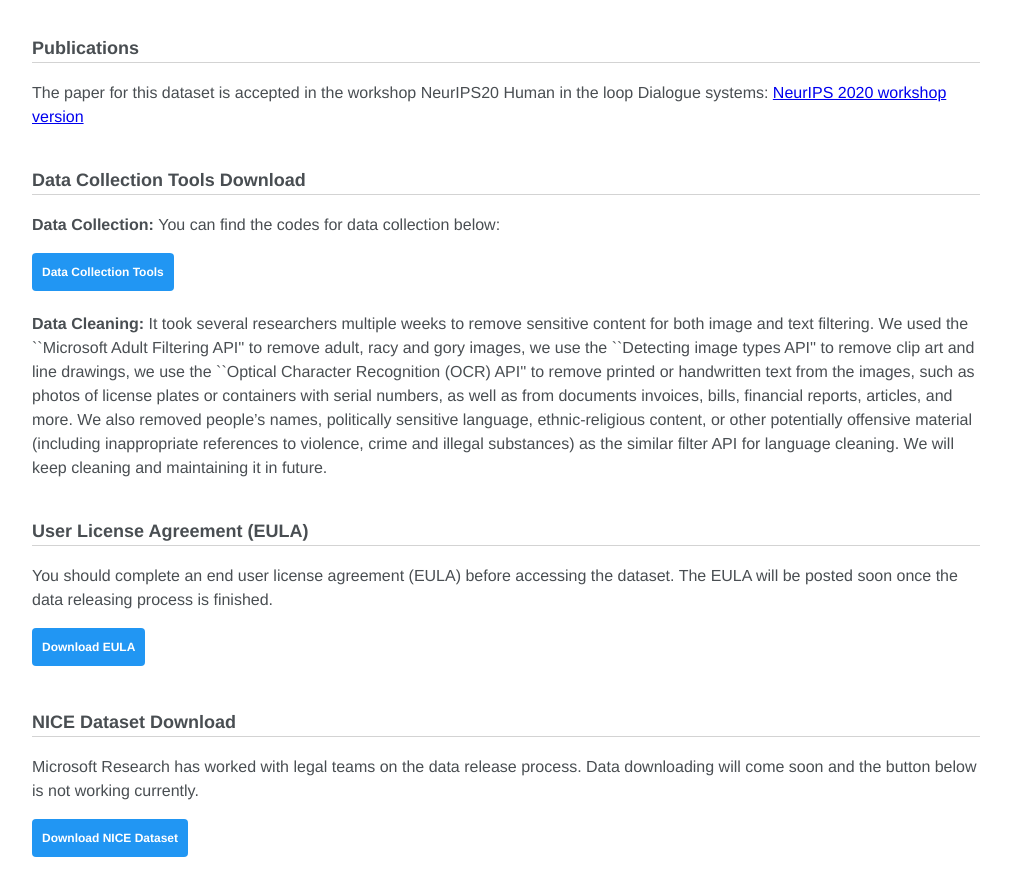
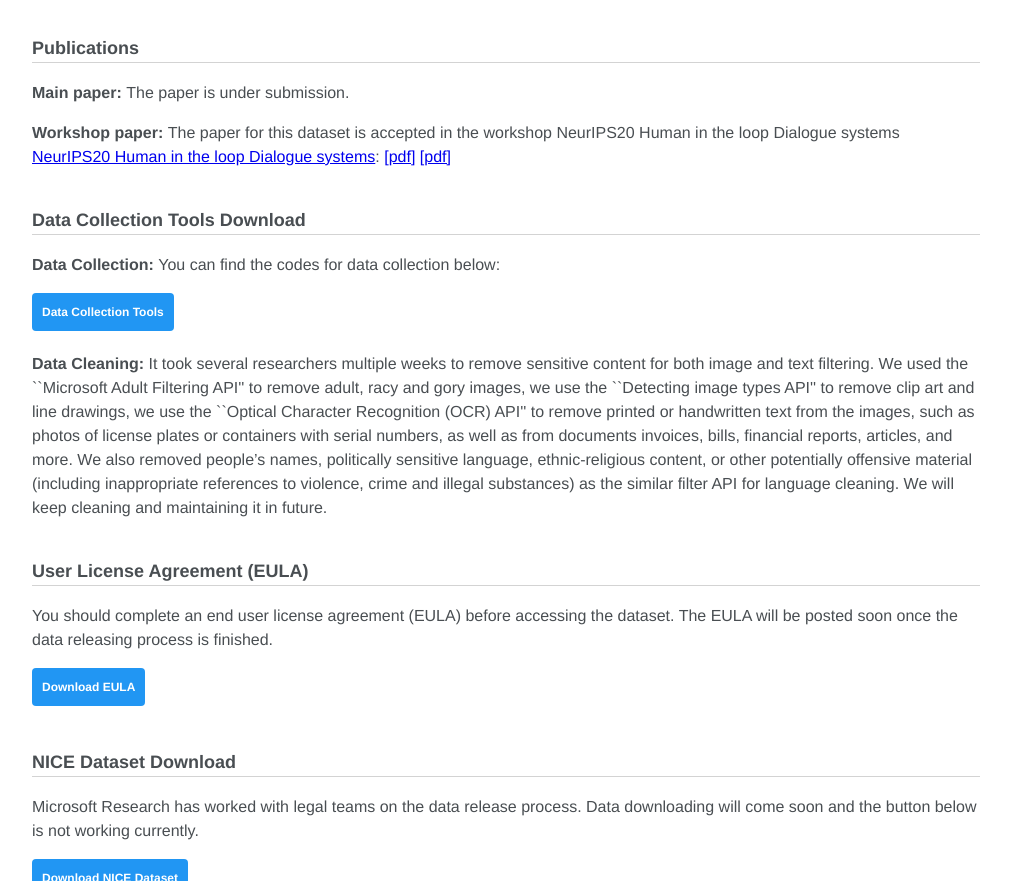
Before and after one commit to nicedataset/NICEdataset.github.io, a plain HTML site: page index.html in a window 1280 px wide. Shown: the part 2541-3422 px from the top of the page, without its empty margins (151-1162 px from the left). Drawn offline with Linux system fonts and the light colour scheme.

Commit message:
Update index.html

```diff
--- a/index.html
+++ b/index.html
@@ -121,8 +121,13 @@
 
       <h3 id="Publications">Publications</h3>
         <p>
-          The paper for this dataset is accepted in the workshop NeurIPS20 Human in the loop Dialogue systems:
-          <a href="https://sites.google.com/view/hlds-2020/home">NeurIPS 2020 workshop version</a>
+          <b>Main paper: </b> The paper is under submission.
+        </p>
+        <p>
+          <b>Workshop paper: </b> The paper for this dataset is accepted in the workshop NeurIPS20 Human in the loop Dialogue systems
+          <a href="https://sites.google.com/view/hlds-2020/home">NeurIPS20 Human in the loop Dialogue systems</a>:
+          <a href="https://drive.google.com/file/d/1pCy1vl9qTs4pnC23gWZXIJAv2rPmGDJ0/view?usp=sharing">[pdf]</a>
+          <a href="https://drive.google.com/file/d/19gHxT--43OqF2difGSUuqS_4qbCgpesn/view?usp=sharing">[pdf]</a>
         </p>
 
       <h3 id="ToolDownload">Data Collection Tools Download</h3>
```
